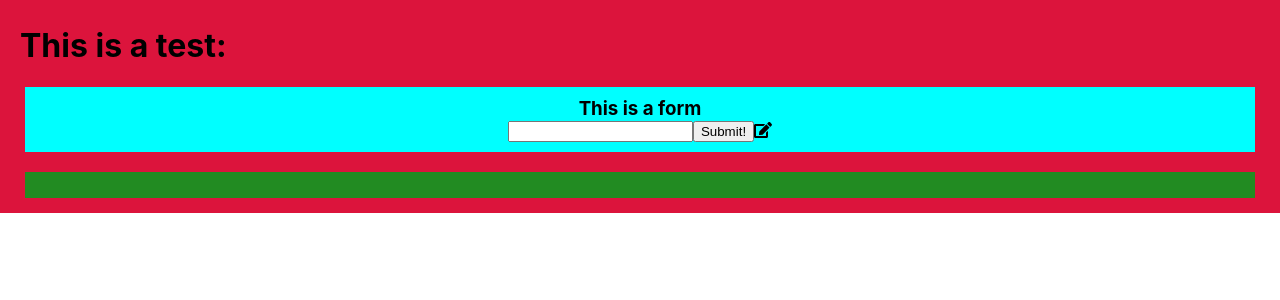
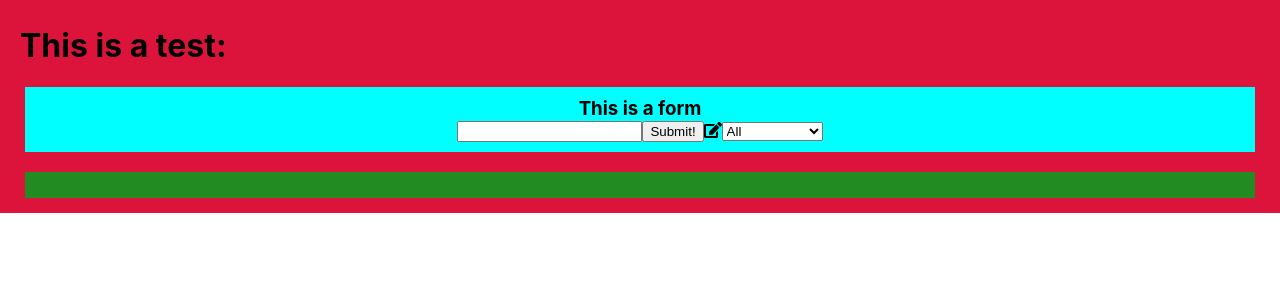
Before and after one commit to RyanLawWilson/test_app, a React (Create React App) app: page / in a window 1280 px wide. Shown: the top 300 px of the page. Built offline with nearby package versions, Linux system fonts and the light colour scheme.

Commit message:
Create filtering

```diff
--- a/src/App.js
+++ b/src/App.js
@@ -1,21 +1,49 @@
 import './App.css';
-import React, { useState } from 'react';
+import React, { useState, useEffect } from 'react';
+//useEffect allows you to call a function when a state changes.
+
 
 //Importing Components:
 import Form from './components/Form';
 import TodoList from './components/TodoList';
 
 function App() {
+
+  //States
+
   const[inputText, setInputText] = useState("");
   const[todos, setTodos] = useState([]);
-  // const[complete, setComplete] = useState(false);
+  const[status, setStatus] = useState("all");
+  const[filteredTodos, setFilteredTodos] = useState([]);
+
+  // Use Effect
+  // Will run once when the program starts
+  useEffect(() => {
+    filterHandler();
+  }, [todos, status])
+
+  //Functions
+
+  const filterHandler = () => {
+    switch (status) {
+      case "Completed":
+        setFilteredTodos(todos.filter(todo => todo.completed === true));
+        break;
+      case "Uncompleted":
+        setFilteredTodos(todos.filter(todo => todo.completed === false));
+        break;
+      default:
+        setFilteredTodos(todos);
+        break;
+    }
+  };
 
   return (
     <div className="App">
       <h1>This is a test: {inputText}</h1>
 
-      <Form inputText={inputText} todos={todos} setTodos={setTodos} setInputText={setInputText} />
-      <TodoList todos={todos} setTodos={setTodos} />
+      <Form setStatus={setStatus} inputText={inputText} todos={todos} setTodos={setTodos} setInputText={setInputText} />
+      <TodoList todos={filteredTodos} setTodos={setTodos} />
     </div>
   );
 }
--- a/src/components/Form.js
+++ b/src/components/Form.js
@@ -3,11 +3,11 @@ import React from 'react';
 import { FontAwesomeIcon } from '@fortawesome/react-fontawesome'
 import { faEdit } from '@fortawesome/free-solid-svg-icons'
 
-const Form = ({ setInputText, todos, setTodos, inputText }) => {
+const Form = ({ setStatus, setInputText, todos, setTodos, inputText }) => {
 
 
     const inputTextHandler = (e) => {
-        console.log(e);
+        console.log(e.target.value);
         setInputText(e.target.value);
     };
 
@@ -22,10 +22,12 @@ const Form = ({ setInputText, todos, setTodos, inputText }) => {
 
         // Set state of field back to ""
         setInputText("");
-
-        console.log("Hey!");
     };
 
+    const statusHandler = (e) => {
+        // console.log(e.target.value);
+        setStatus(e.target.value);
+    };
 
     return(
         <form>
@@ -37,6 +39,12 @@ const Form = ({ setInputText, todos, setTodos, inputText }) => {
             <button onClick={submitTodoHandler} type="submit">Submit!</button>
 
             <FontAwesomeIcon icon={faEdit} />
+
+            <select onChange={statusHandler} className="select">
+                <option value="All">All</option>
+                <option value="Completed">Completed</option>
+                <option value="Uncompleted">Uncompleted</option>
+            </select>
         </form>
     );
 }
--- a/src/components/Todo.js
+++ b/src/components/Todo.js
@@ -29,7 +29,7 @@ const Todo = ({ todoText, todo, todoCompleted, todoId, todos, setTodos }) => {
         <div className="todo">
             <li className={`todo-item ${todo.completed ? "completed" : ""}`}>{todoText}&nbsp;
             <button onClick={completeHandler} className="complete-btn" type="button"><FontAwesomeIcon icon={faCheck} /></button>&nbsp;
-            <button onClick={deleteHandler} onclassName="trash-btn" type="button"><FontAwesomeIcon icon={faTrash} /></button>
+            <button onClick={deleteHandler} className="trash-btn" type="button"><FontAwesomeIcon icon={faTrash} /></button>
             </li>
         </div>
     );
--- a/src/components/TodoList.js
+++ b/src/components/TodoList.js
@@ -4,7 +4,7 @@ import { React } from "react";
 import Todo from "./Todo";
 
 const TodoList = ({ todos, setTodos }) => {
-    console.log(todos);
+    // console.log(todos);
 
     return(
         <div className="todo-container">
```
